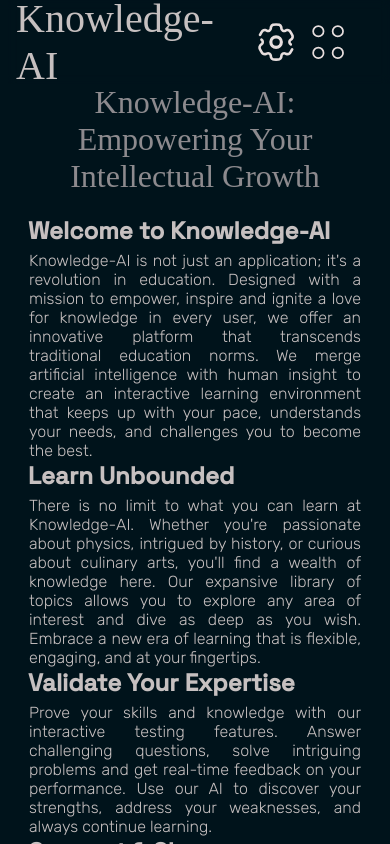
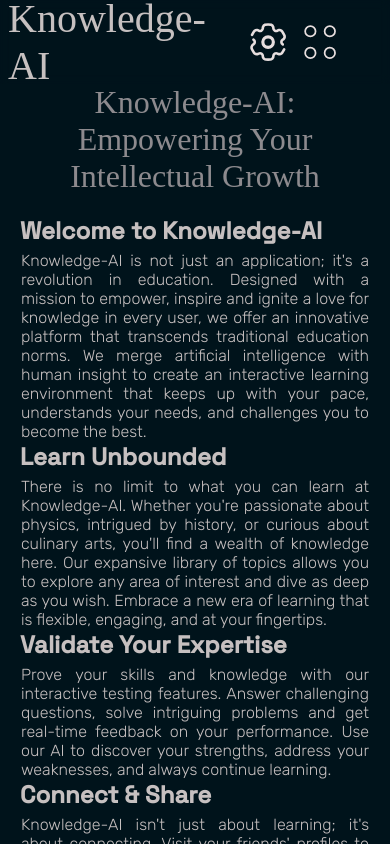
Before and after one commit to Charlytoc/knowledge-ai-front, a Next.js app: page / in a window 390 px wide. Shown: the top 844 px of the page. Built offline with nearby package versions, Linux system fonts and the light colour scheme; a web font is replaced by a local one.

Commit message:
Actualizar globals.css

```diff
--- a/app/resources/styles/globals.css
+++ b/app/resources/styles/globals.css
@@ -89,10 +89,6 @@ a {
 
   }
 
- .page {
-    padding: 0px 8px;
-  }
-
   .component-mobile-menu {
     display: block;
   }
@@ -103,13 +99,11 @@ a {
   .component-mobile-menu {
     display: none;
   }
-  .page {
-    padding: 0px 15px;
-  }
+
   .component-desktop-menu {
     display: block;
   }
-  /* Tus estilos aquí */
+
 }
 
 
```
